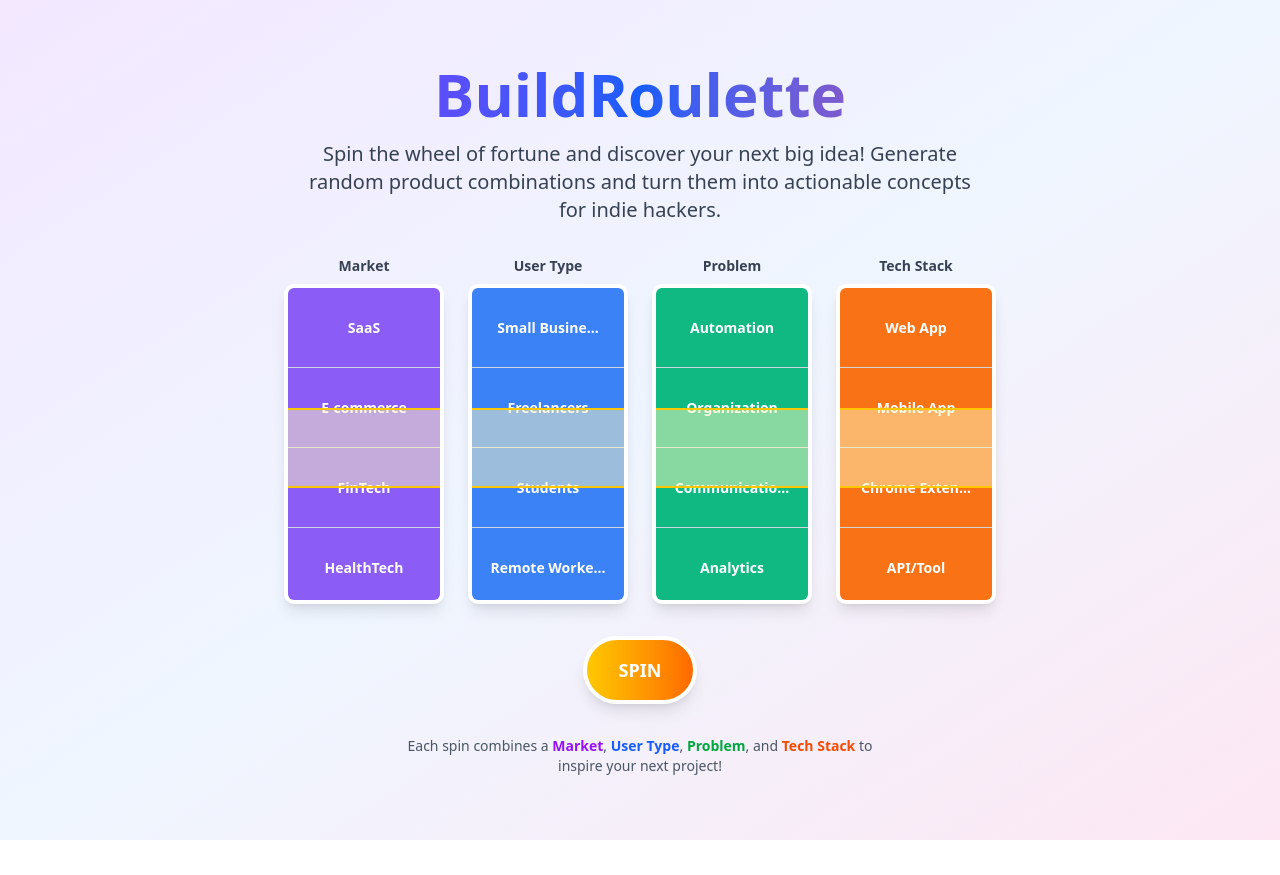
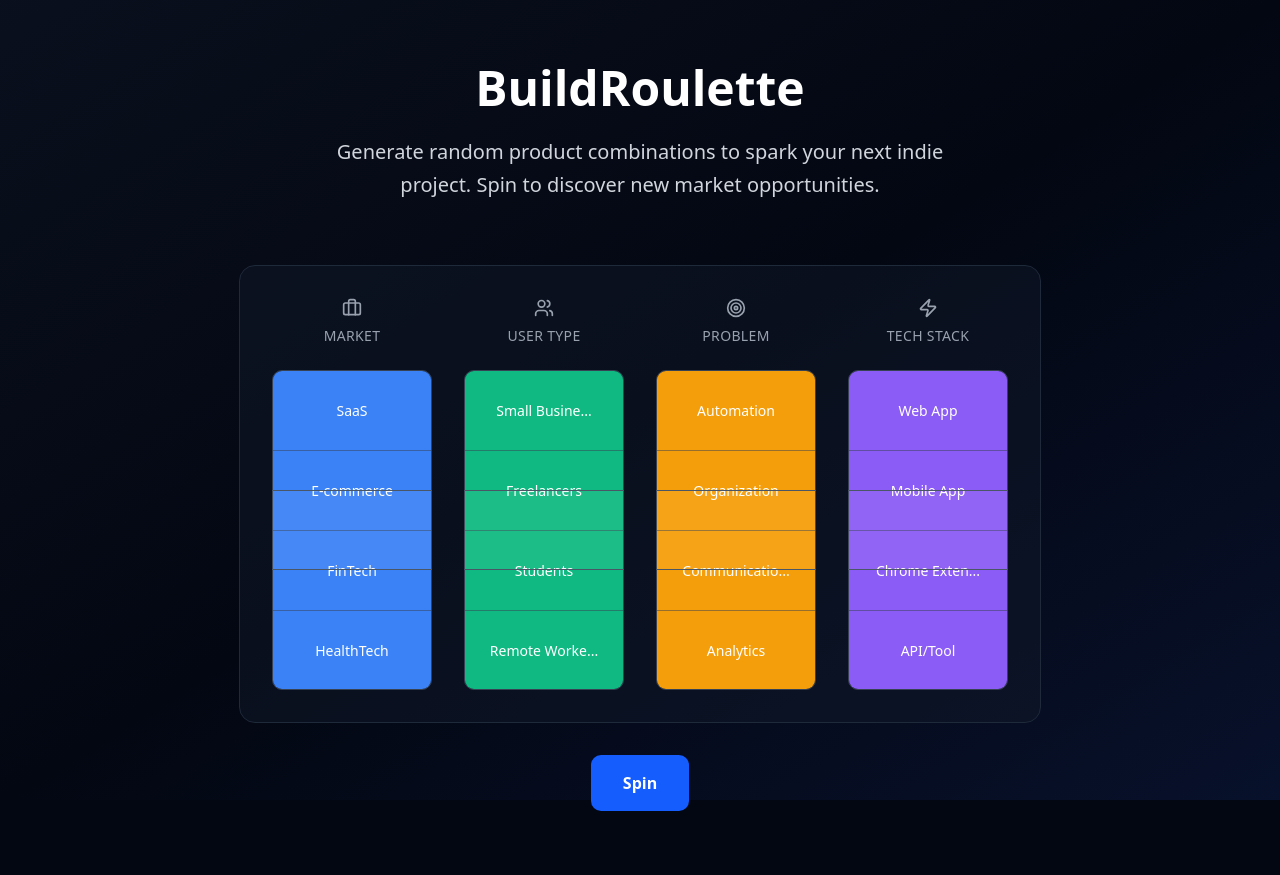
Before and after one commit to n3s-online/build-roulette, a Next.js app: page / in a window 1280 px wide. Before the commit the page ends 840 px from the top, so only its background shows below. Built offline with nearby package versions, Linux system fonts and the light colour scheme.

Commit message:
improve ui greatly

```diff
--- a/src/app/page.tsx
+++ b/src/app/page.tsx
@@ -2,27 +2,25 @@ import RouletteWheel from '@/components/roulette-wheel';
 
 export default function Home() {
   return (
-    <main className="min-h-screen bg-gradient-to-br from-purple-100 via-blue-50 to-pink-100 dark:from-purple-900 dark:via-blue-900 dark:to-pink-900">
-      <div className="container mx-auto px-4 py-8 sm:py-16">
-        <div className="text-center max-w-6xl mx-auto">
-          <h1 className="text-4xl sm:text-6xl font-bold bg-gradient-to-r from-purple-600 via-blue-600 to-pink-600 bg-clip-text text-transparent mb-4">
-            BuildRoulette
-          </h1>
-          <p className="text-lg sm:text-xl text-gray-700 dark:text-gray-300 mb-8 max-w-2xl mx-auto">
-            Spin the wheel of fortune and discover your next big idea! Generate random product combinations and turn them into actionable concepts for indie hackers.
-          </p>
+    <main className="min-h-screen bg-gray-950">
+      <div className="absolute inset-0 bg-gradient-to-br from-gray-900/50 via-transparent to-blue-900/20"></div>
 
-          <div className="mb-8">
-            <RouletteWheel />
+      <div className="container mx-auto px-4 py-16 relative">
+        <div className="max-w-4xl mx-auto">
+          {/* Clean Header */}
+          <div className="text-center mb-16">
+            <h1 className="text-4xl sm:text-5xl font-bold text-white mb-6">
+              BuildRoulette
+            </h1>
+            <p className="text-xl text-gray-300 max-w-2xl mx-auto leading-relaxed">
+              Generate random product combinations to spark your next indie project.
+              Spin to discover new market opportunities.
+            </p>
           </div>
 
-          <div className="text-center">
-            <p className="text-sm text-gray-600 dark:text-gray-400 max-w-lg mx-auto">
-              Each spin combines a <span className="text-purple-600 font-semibold">Market</span>,
-              <span className="text-blue-600 font-semibold"> User Type</span>,
-              <span className="text-green-600 font-semibold"> Problem</span>, and
-              <span className="text-orange-600 font-semibold"> Tech Stack</span> to inspire your next project!
-            </p>
+          {/* Slot Machine */}
+          <div>
+            <RouletteWheel />
           </div>
         </div>
       </div>
--- a/src/components/roulette-wheel.tsx
+++ b/src/components/roulette-wheel.tsx
@@ -1,6 +1,7 @@
 'use client';
 
 import { useState, useCallback } from 'react';
+import { Briefcase, Users, Target, Zap, Share, RotateCcw } from 'lucide-react';
 
 export type Market = 'SaaS' | 'E-commerce' | 'FinTech' | 'HealthTech' | 'EdTech' | 'Gaming' | 'Creator Economy' | 'Real Estate' | 'Travel' | 'Food & Beverage' | 'Fitness' | 'Productivity';
 
@@ -84,16 +85,28 @@ export default function RouletteWheel({ onResult }: RouletteWheelProps) {
     }, longestDuration + 500);
   }, [isSpinning, generateRandomResult, onResult]);
 
-  const renderColumn = (data: readonly string[], columnIndex: number, color: string, label: string) => {
-    // Create extended array for continuous scrolling effect - need enough for 20+ rotations
+  const renderColumn = (data: readonly string[], columnIndex: number, color: string, label: string, icon: React.ReactNode) => {
+    // Create extended array for continuous scrolling effect
     const extendedData = Array(25).fill(data).flat();
 
     return (
       <div key={label} className="flex flex-col items-center">
-        <h3 className="text-sm font-semibold mb-2 text-gray-700 dark:text-gray-300">{label}</h3>
-        <div className="relative w-40 h-80 border-4 border-white rounded-lg shadow-lg overflow-hidden bg-gray-100 dark:bg-gray-800">
+        {/* Column Header */}
+        <div className="mb-6 text-center">
+          <div className="mb-2 flex justify-center text-gray-400">{icon}</div>
+          <h3 className="text-sm font-medium text-gray-400 uppercase tracking-wide">{label}</h3>
+        </div>
+
+        {/* Clean Slot Column */}
+        <div className="relative">
+          <div className="w-40 h-80 bg-gray-800 rounded-lg border border-gray-700 overflow-hidden">
+
             {/* Selection indicator */}
-          <div className="absolute top-[160px] left-0 right-0 transform -translate-y-1/2 h-20 border-t-2 border-b-2 border-yellow-400 bg-yellow-100/50 dark:bg-yellow-900/30 z-10 pointer-events-none"></div>
+            <div className={`absolute top-[160px] left-0 right-0 transform -translate-y-1/2 h-20 z-10 pointer-events-none transition-all duration-200 ${
+              isSpinning
+                ? 'bg-blue-500/10 border-y border-blue-500/30'
+                : 'bg-white/5 border-y border-gray-600'
+            }`}></div>
 
             {/* Scrolling items */}
             <div
@@ -106,14 +119,15 @@ export default function RouletteWheel({ onResult }: RouletteWheelProps) {
               {extendedData.map((item, index) => (
                 <div
                   key={`${item}-${index}`}
-                className={`h-20 flex items-center justify-center text-white font-semibold px-2 text-center border-b border-gray-300 dark:border-gray-600`}
+                  className="h-20 flex items-center justify-center px-3 text-center border-b border-gray-700/50"
                   style={{ backgroundColor: color }}
                 >
-                <span className="text-sm leading-tight">
+                  <span className="text-white font-medium text-sm leading-tight">
                     {item.length > 12 ? item.substring(0, 12) + '...' : item}
                   </span>
                 </div>
               ))}
+            </div>
           </div>
         </div>
       </div>
@@ -122,60 +136,99 @@ export default function RouletteWheel({ onResult }: RouletteWheelProps) {
 
   return (
     <div className="flex flex-col items-center space-y-8">
-      {/* Slot Machine */}
-      <div className="flex gap-6 items-start">
-        {renderColumn(MARKETS, 0, '#8b5cf6', 'Market')}
-        {renderColumn(USER_TYPES, 1, '#3b82f6', 'User Type')}
-        {renderColumn(PROBLEM_TYPES, 2, '#10b981', 'Problem')}
-        {renderColumn(TECH_STACKS, 3, '#f97316', 'Tech Stack')}
+      {/* Clean Slot Machine */}
+      <div className="bg-gray-900/50 rounded-2xl p-8 border border-gray-800">
+        <div className="flex gap-8 items-start justify-center">
+          {renderColumn(MARKETS, 0, 'rgb(59 130 246)', 'Market', <Briefcase size={20} />)}
+          {renderColumn(USER_TYPES, 1, 'rgb(16 185 129)', 'User Type', <Users size={20} />)}
+          {renderColumn(PROBLEM_TYPES, 2, 'rgb(245 158 11)', 'Problem', <Target size={20} />)}
+          {renderColumn(TECH_STACKS, 3, 'rgb(139 92 246)', 'Tech Stack', <Zap size={20} />)}
+        </div>
       </div>
 
-      {/* Spin Button */}
+      {/* Modern Spin Button */}
       <button
         onClick={spin}
         disabled={isSpinning}
         className={`
-          px-8 py-4 rounded-full bg-gradient-to-r from-yellow-400 to-orange-500
-          text-white font-bold text-lg shadow-lg transition-all duration-200
-          hover:shadow-xl hover:scale-105 disabled:opacity-50 disabled:cursor-not-allowed
-          disabled:scale-100 disabled:shadow-lg border-4 border-white
+          px-8 py-4 bg-blue-600 hover:bg-blue-700 disabled:bg-gray-700
+          text-white font-semibold rounded-lg
+          transition-all duration-200
+          disabled:opacity-50 disabled:cursor-not-allowed
         `}
       >
-        {isSpinning ? 'SPINNING!' : 'SPIN'}
+        {isSpinning ? 'Spinning...' : 'Spin'}
       </button>
 
-      {/* Result Display */}
+      {/* Results Card */}
       {result && !isSpinning && (
-        <div className="bg-white dark:bg-gray-800 rounded-lg p-6 shadow-xl max-w-md w-full">
-          <h3 className="text-xl font-bold text-center mb-4 text-gray-800 dark:text-white">
-            Your Combination!
+        <div className="max-w-lg w-full mx-auto">
+          <div className="bg-gray-900 rounded-lg p-6 border border-gray-700">
+            <h3 className="text-lg font-semibold text-white mb-6 text-center">
+              Your Combination
             </h3>
-          <div className="space-y-3">
-            <div className="flex items-center justify-between p-2 bg-purple-100 dark:bg-purple-900/30 rounded">
-              <span className="font-semibold text-purple-800 dark:text-purple-200">Market:</span>
-              <span className="text-purple-900 dark:text-purple-100">{result.market}</span>
+
+            <div className="space-y-4">
+              <div className="flex items-center justify-between py-3 px-4 bg-gray-800/50 rounded-lg">
+                <div className="flex items-center gap-3">
+                  <Briefcase size={16} className="text-blue-400" />
+                  <span className="text-gray-300 font-medium">Market</span>
                 </div>
-            <div className="flex items-center justify-between p-2 bg-blue-100 dark:bg-blue-900/30 rounded">
-              <span className="font-semibold text-blue-800 dark:text-blue-200">User Type:</span>
-              <span className="text-blue-900 dark:text-blue-100">{result.userType}</span>
+                <span className="text-blue-400 font-semibold">{result.market}</span>
               </div>
-            <div className="flex items-center justify-between p-2 bg-green-100 dark:bg-green-900/30 rounded">
-              <span className="font-semibold text-green-800 dark:text-green-200">Problem:</span>
-              <span className="text-green-900 dark:text-green-100">{result.problemType}</span>
+
+              <div className="flex items-center justify-between py-3 px-4 bg-gray-800/50 rounded-lg">
+                <div className="flex items-center gap-3">
+                  <Users size={16} className="text-emerald-400" />
+                  <span className="text-gray-300 font-medium">User Type</span>
                 </div>
-            <div className="flex items-center justify-between p-2 bg-orange-100 dark:bg-orange-900/30 rounded">
-              <span className="font-semibold text-orange-800 dark:text-orange-200">Tech Stack:</span>
-              <span className="text-orange-900 dark:text-orange-100">{result.techStack}</span>
+                <span className="text-emerald-400 font-semibold">{result.userType}</span>
+              </div>
+
+              <div className="flex items-center justify-between py-3 px-4 bg-gray-800/50 rounded-lg">
+                <div className="flex items-center gap-3">
+                  <Target size={16} className="text-amber-400" />
+                  <span className="text-gray-300 font-medium">Problem</span>
+                </div>
+                <span className="text-amber-400 font-semibold">{result.problemType}</span>
+              </div>
+
+              <div className="flex items-center justify-between py-3 px-4 bg-gray-800/50 rounded-lg">
+                <div className="flex items-center gap-3">
+                  <Zap size={16} className="text-purple-400" />
+                  <span className="text-gray-300 font-medium">Tech Stack</span>
+                </div>
+                <span className="text-purple-400 font-semibold">{result.techStack}</span>
+              </div>
+            </div>
+
+            <div className="flex gap-3 mt-6">
+              <button
+                onClick={() => navigator.share?.({ title: 'BuildRoulette Result', text: `My combination: ${result.market} + ${result.userType} + ${result.problemType} + ${result.techStack}`, url: window.location.href })}
+                className="flex-1 flex items-center justify-center gap-2 py-2 px-4 bg-gray-700 hover:bg-gray-600 text-white font-medium rounded-lg transition-colors"
+              >
+                <Share size={16} />
+                Share
+              </button>
+              <button
+                onClick={spin}
+                className="flex-1 flex items-center justify-center gap-2 py-2 px-4 bg-blue-600 hover:bg-blue-700 text-white font-medium rounded-lg transition-colors"
+              >
+                <RotateCcw size={16} />
+                Spin Again
+              </button>
             </div>
           </div>
         </div>
       )}
 
       {isSpinning && (
-        <div className="bg-white dark:bg-gray-800 rounded-lg p-6 shadow-xl max-w-md w-full">
+        <div className="max-w-lg w-full mx-auto">
+          <div className="bg-gray-900 rounded-lg p-6 border border-gray-700">
             <div className="text-center">
-            <div className="animate-pulse text-gray-600 dark:text-gray-400">
-              🎰 Rolling the slots...
+              <div className="w-8 h-8 border-2 border-blue-600 border-t-transparent rounded-full animate-spin mx-auto mb-4"></div>
+              <p className="text-white font-medium mb-2">Spinning...</p>
+              <p className="text-gray-400 text-sm">Generating your combination</p>
             </div>
           </div>
         </div>
```
Also changed, not shown: src/app/globals.css (+91 -0 lines). Lines whose indentation alone changed are shown as unchanged.
